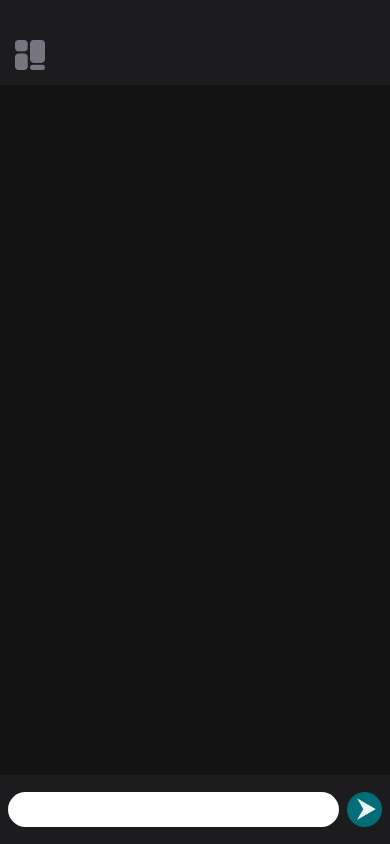
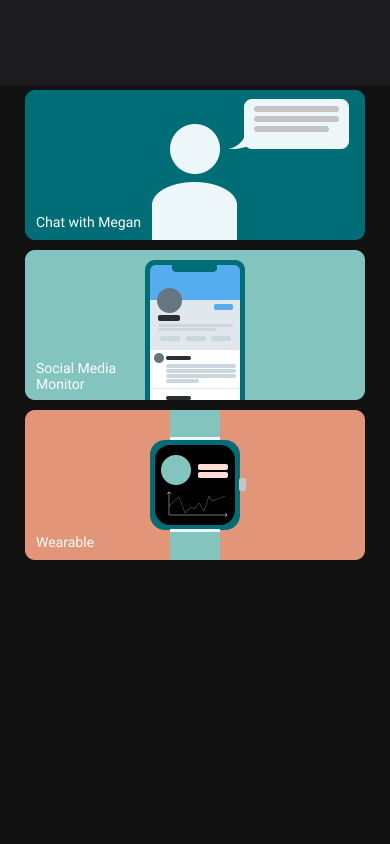
Before and after one commit to sychiang1996/MEG, a React Native app: screen / in a window 390 px wide. Built offline with nearby package versions, Linux system fonts and the light colour scheme.

Commit message:
Minor changes to MenuPage

```diff
--- a/App.js
+++ b/App.js
@@ -5,7 +5,7 @@ import MenuPage from './app/screens/MenuPage';
 import Megan from './app/screens/Megan';
 
 export default function App() {
-  return <Megan />;
+  return <MenuPage />;
 };
 
 const styles = StyleSheet.create({
--- a/app/screens/MenuPage.js
+++ b/app/screens/MenuPage.js
@@ -48,8 +48,7 @@ const styles = StyleSheet.create({
         width: 340
     },
     touchable: {
-        flex: 1,
-        padding: 15
+        padding: 5
     },
     topBar: {
         height: 85,
@@ -59,7 +58,8 @@ const styles = StyleSheet.create({
     mainArea: {
         flex: 111,
         backgroundColor: '#121212',
-        alignItems: 'center'
+        alignItems: 'center',
+        justifyContent: 'flex-start'
     },
 });
 
```
